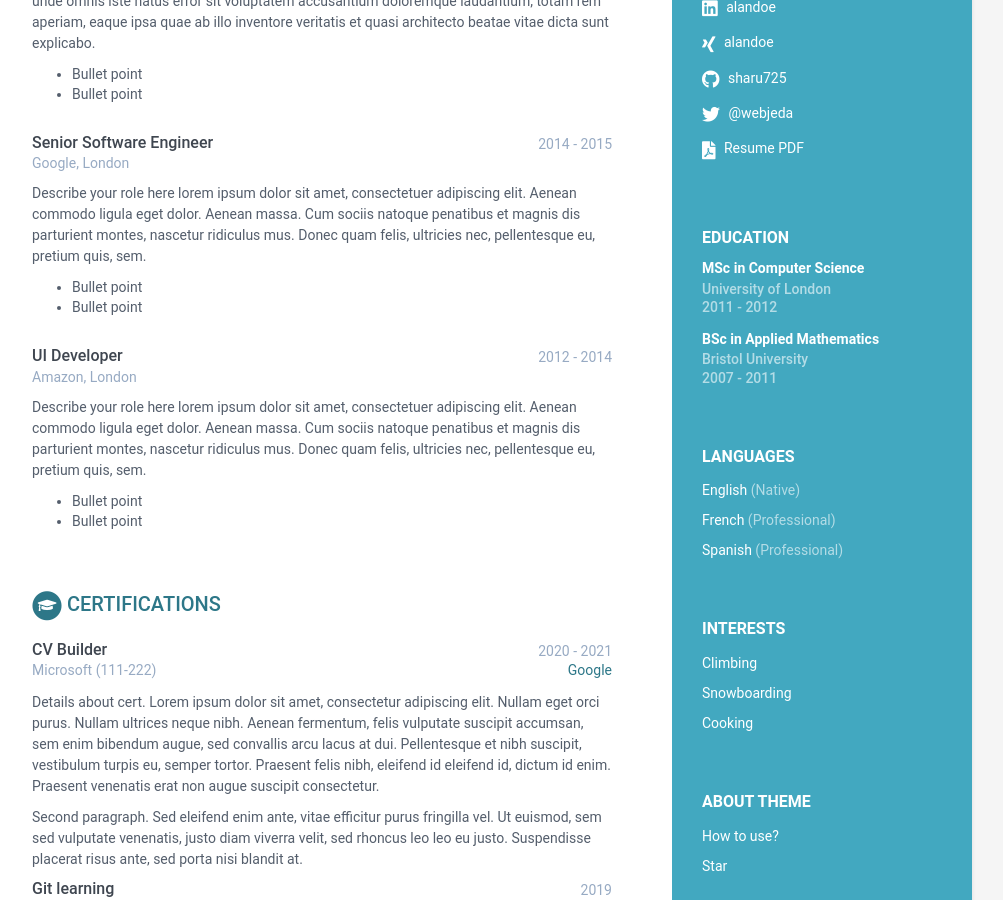
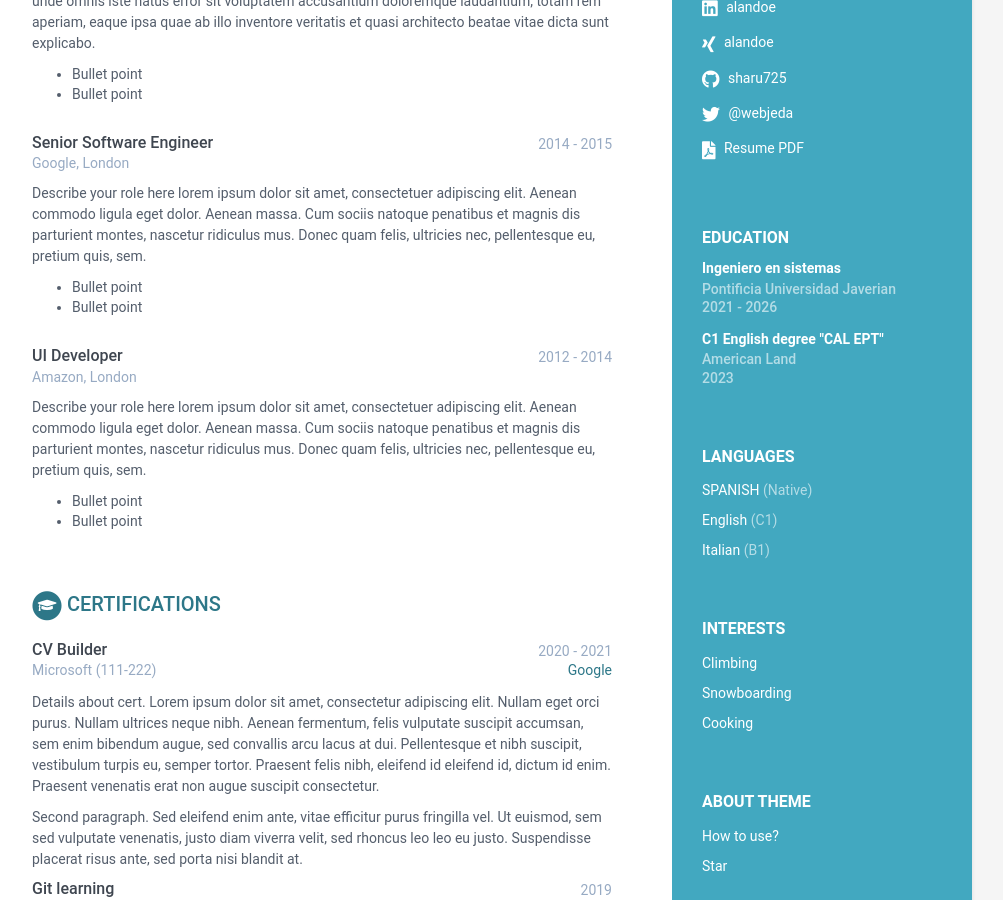
Before and after one commit to sebeteas21/cenon-quintero-cv-2, a Jekyll site: the page built from index.html, in a window 1280 px wide and 900 px high, scrolled down 477 px. Shown: the whole window, without its empty margins (168-1171 px from the left). Built offline with Jekyll 4.4.1, drawn with Linux system fonts in a browser that asks for light colours.

Commit message:
cambio de lo que serian los estudios y los idiomas

```diff
--- a/_data/data.yml
+++ b/_data/data.yml
@@ -33,14 +33,14 @@ sidebar:
     languages:
       title: Languages
       info:
-        - idiom: English
+        - idiom: SPANISH
           level: Native
 
-        - idiom: French
-          level: Professional
+        - idiom: English
+          level: C1
 
-        - idiom: Spanish
-          level: Professional
+        - idiom: Italian
+          level: B1
 
     interests:
       title: Interests
@@ -66,26 +66,18 @@ career-profile:
 education:
     title: Education
     info:
-      - degree: MSc in Computer Science
-        university: University of London
-        time: 2011 - 2012
+      - degree: Ingeniero en sistemas
+        university: Pontificia Universidad Javerian
+        time: 2021 - 2026
         details: |
-          Describe your study here lorem ipsum dolor sit amet, consectetuer
-          adipiscing elit. Aenean commodo ligula eget dolor. Aenean massa. Cum
-          sociis natoque penatibus et magnis dis parturient montes, nascetur
-          ridiculus mus. Donec quam felis, ultricies nec, pellentesque eu,
-          pretium quis, sem.
+          pre grado en ingieneria de sistemas
             - Bullet point
             - Bullet point
-      - degree: BSc in Applied Mathematics
-        university: Bristol University
-        time: 2007 - 2011
+      - degree: C1 English degree "CAL EPT"
+        university: American Land
+        time: 2023
         details: |
-          Describe your study here lorem ipsum dolor sit amet, consectetuer
-          adipiscing elit. Aenean commodo ligula eget dolor. Aenean massa. Cum
-          sociis natoque penatibus et magnis dis parturient montes, nascetur
-          ridiculus mus. Donec quam felis, ultricies nec, pellentesque eu,
-          pretium quis, sem.
+          estudio de ingles certificado para c1
             - Bullet point
             - Bullet point
 
```
